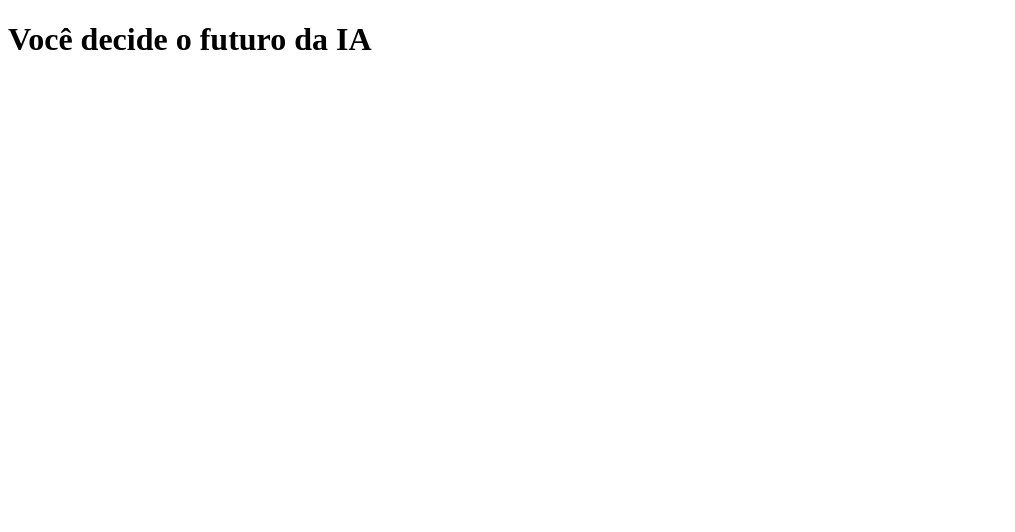
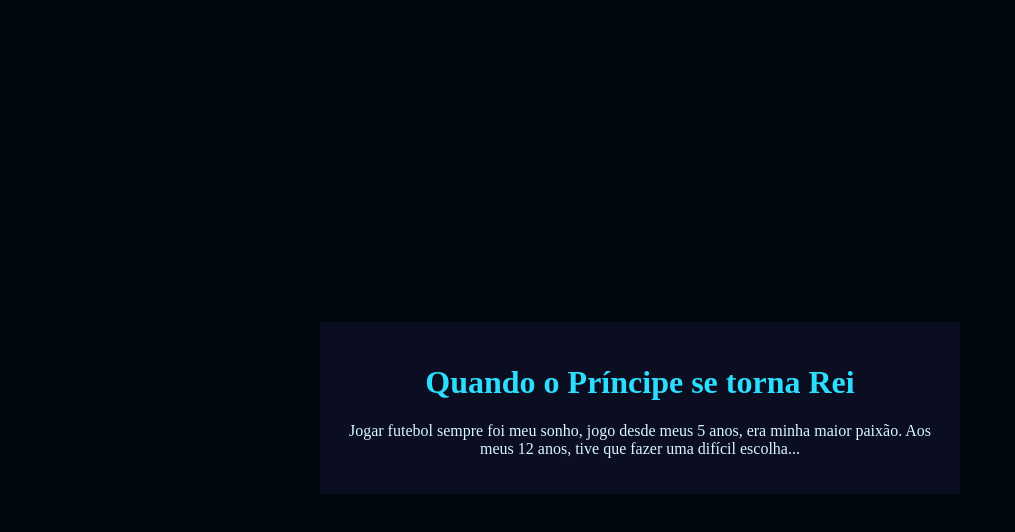
Before and after one commit to leoguedes10/neyday, a plain HTML site: page index.html in a window 1280 px wide. Shown: the whole page, without its empty margins (0-1015 px from the left). Drawn offline with Linux system fonts and the light colour scheme.

Commit message:
Add files via upload

```diff
--- a/index.html
+++ b/index.html
@@ -4,11 +4,11 @@
     <meta charset="UTF-8">
     <meta name="viewport" content="width=device-width, initial-scale=1.0">
     <link rel="stylesheet" href="style.css">
-    <title>Você decide o futuro da IA</title>
+    <title>Quando o Príncipe se torna Rei</title>
 </head>
 <body>
     <div class="caixa-principal">
-        <h1>Você decide o futuro da IA</h1>
+        <h1>Quando o Príncipe se torna Rei</h1>
         <div class="caixa-perguntas"></div>
         <div class="caixa-alternativas"></div>
         <div class="caixa-resultado"></div>
--- a/script.js
+++ b/script.js
@@ -1,42 +1,108 @@
-const caixaPrincipal = document.querySelector(".caixa-principal");
-const caixaPerguntas = document.querySelector(".caixa-perguntas");
-const caixaAlternativas = document.querySelector(".caixa-alternativas");
-const caixaResultado = document.querySelector(".caixa-resultado");
-const textoResultado = document.querySelector(".texto-resultado");
+const caixaPrincipal = document. querySelector('.caixa-principal')
+const caixaPerguntas = document. querySelector('.caixa-perguntas')
+const caixaAlternativas = document. querySelector('.caixa-alternativas')
+const caixaResultado = document. querySelector('.caixa-resultado')
+const textoResultado = document. querySelector('.texto-resultado')
+
 const perguntas = [
         {
-        enunciado: "Assim que saiu da escola você se depara com uma nova tecnologia, um chat que consegue responder todas as dúvidas que uma pessoa pode ter, ele também gera imagens e áudios hiper-realistas. Qual o primeiro pensamento?",
+          enunciado:
+            "Jogar futebol sempre foi meu sonho, jogo desde meus 5 anos, era minha maior paixão. Aos meus 12 anos, tive que fazer uma difícil escolha...",
           alternativas: [
-            "Isso é assustador!",
-            "Isso é maravilhoso!"
-        ]
+            {
+              texto: "Ir jogar no Flamengo",
+              afirmacao: "afirmação",
             },
             {
-        enunciado: "Com a descoberta desta tecnologia, chamada Inteligência Artificial (IA), uma professora de tecnologia da escola decidiu fazer uma sequência de aulas sobre esta tecnologia. No fim de uma aula ela pede que você escreva um trabalho sobre o uso de IA em sala de aula. Qual atitude você toma?",
-        alternativas: [
-            "Utiliza uma ferramenta de busca na internet que utiliza IA para que ela ajude a encontrar informações relevantes para o trabalho e explique numa linguagem que facilite o entendimento.",
-            "Escreve o trabalho com base nas conversas que teve com colegas, algumas pesquisas na internet e conhecimentos próprios sobre o tema.",
-        ]
+              texto: "Ir jogar no Santos",
+              afirmacao: "afirmação",
+            },
+          ],
         },
         {
-        enunciado: "Após a elaboração do trabalho, a professora realizou um debate entre a turma para entender como foi realizada a pesquisa e escrita. Nessa conversa também foi levantado um ponto muito importante: como a IA impacta o trabalho do futuro. Nesse debate, como você se posiciona?",
+          enunciado:
+            "Chegando no CT Rei Pelé, fui destaque na base e aos meus 18 anos, ganhei minha primeira Libertadores e recebi propostas de grandes times.",
           alternativas: [
-            "Defende a ideia de que a IA pode criar novas oportunidades de emprego e melhorar habilidades humanas.",
-            "Me preocupo com as pessoas que perderão seus empregos para máquinas e defendem a importância de proteger os trabalhadores."
-        ]
+            {
+              texto:
+                "Ir para o Real Madrid",
+              afirmacao: "afirmação",
             },
             {
-        enunciado: "Ao final da discussão, você precisou criar uma imagem no computador que representasse o que pensa sobre IA. E agora?",
-        alternativas: [
-            "Criar uma imagem utilizando uma plataforma de design como o Paint.",
-            "Criar uma imagem utilizando um gerador de imagem de IA."
-        ]
+              texto:
+                "Ir para o Barcelona",
+              afirmacao: "afirmação",
+            },
+          ],
         },
         {
-        enunciado: "Você tem um trabalho em grupo de biologia para entregar na semana seguinte, o andamento do trabalho está um pouco atrasado e uma pessoa do seu grupo decidiu fazer com ajuda de uma IA. O problema é que o trabalho está totalmente igual ao do chat. O que você faz?",
+          enunciado:
+            "Chegando no Real Madrid, jogando ao lado de Cristiano Ronaldo, foi o auge da minha carreira, ajudando o time a ganhar sua 10ª Champions. Tive a maior notícia da minha carreira, minha convocação pela seleção brasileira!",
           alternativas: [
-           "Escrever comandos para o chat é uma forma de contribuir com o trabalho, por isso não é um problema utilizar o texto inteiro.",
-            "O chat pode ser uma tecnologia muito avançada, mas é preciso manter a atenção pois toda máquina erra, por isso revisar o trabalho e contribuir com as perspectivas pessoais é essencial."
-        ]
+            {
+              texto:
+                "Ir jogar a Copa do Mundo pela seleção",
+              afirmacao: "afirmação",
+            },
+            {
+              texto:
+                "Continuar no clube e disputar o Mundial",
+              afirmacao: "afirmação",
+            },
+          ],
+        },
+        {
+          enunciado:
+            "Ao segundo jogo, tive uma grave lesão, onde muitos pensaram que eu não poderia mais jogar essa Copa, já havia perdido as esperanças",
+          alternativas: [
+            {
+              texto:
+                "Fazer fisioterapia e ser capaz de jogar somente a final",
+              afirmacao: "afirmação",
+            },
+            {
+              texto: "Me guardar dessa Copa do Mundo e poder jogar a próxima, somente daqui 4 anos",
+              afirmacao: "afirmação",
+            },
+          ],
     },
 ];
+
+let atual = 0;
+let perguntaAtual;
+let historiaFinal = "";
+
+function mostraPergunta() {
+  if(atual >= perguntas.length){
+    mostraResultado();
+    return;
+  }
+    perguntaAtual = perguntas[atual];
+    caixaPerguntas.textContent = perguntaAtual.enunciado;
+    caixaAlternativas.textContent = "";
+    mostraAlternativas();
+}
+
+function mostraAlternativas(){
+    for(const alternativa of perguntaAtual.alternativas){
+        const botaoAlternativas = document.createElement("button");
+        botaoAlternativas.textContent = alternativa.texto;
+        botaoAlternativas.addEventListener("click", () => respostaSelecionada(alternativa))
+        caixaAlternativas.appendChild(botaoAlternativa);
+    }
+}
+
+function respostaSelecionada(opcaoSelecionada){
+  const afirmacoes = opcaoSelecionada.afirmacoes;
+  historiaFinal += afirmacoes + " ";
+  atual++;
+  mostraPergunta();
+}
+
+function mostraResultado(){
+  caixaPerguntas.textContent = "Em 2049...";
+  textoResultado.textContent = historiaFinal;
+  caixaAlternativas.textContent = "";
+}
+
+mostraPergunta();
--- a/style.css
+++ b/style.css
@@ -0,0 +1,42 @@
+:root {
+    --cor-fundo: #01080E;
+    --cor-principal: #0B0D20 ;
+    --cor-secundaria: #212333;
+    --cor-destaque: #2BDEFD;
+    --cor-texto: #D7F9FF;
+  }
+
+body {
+    background-color: var(--cor-fundo);
+    color: var(--cor-texto);
+    display: flex;
+    justify-content: center;
+    align-items: center;
+    min-height: 100vh;
+  }
+
+  .caixa-principal{
+    background-color: var(--cor-principal);
+    width: 90%;
+    max-width: 600px;
+    text-align: center;
+    padding: 20px;
+  }
+
+  h1{
+    color: var(--cor-destaque);
+   }
+
+button {
+  background-color: var(--cor-secundaria);
+  color: var(--cor-texto);
+  border: none;
+  border-radius: 15px;
+  padding: 15px;
+  transition: background-color 0.3s;
+}
+
+button:hover{
+  background-color: var(--cor-destaque);
+  color: var(--cor-principal);
+}
```
Lines whose indentation alone changed are shown as unchanged.
